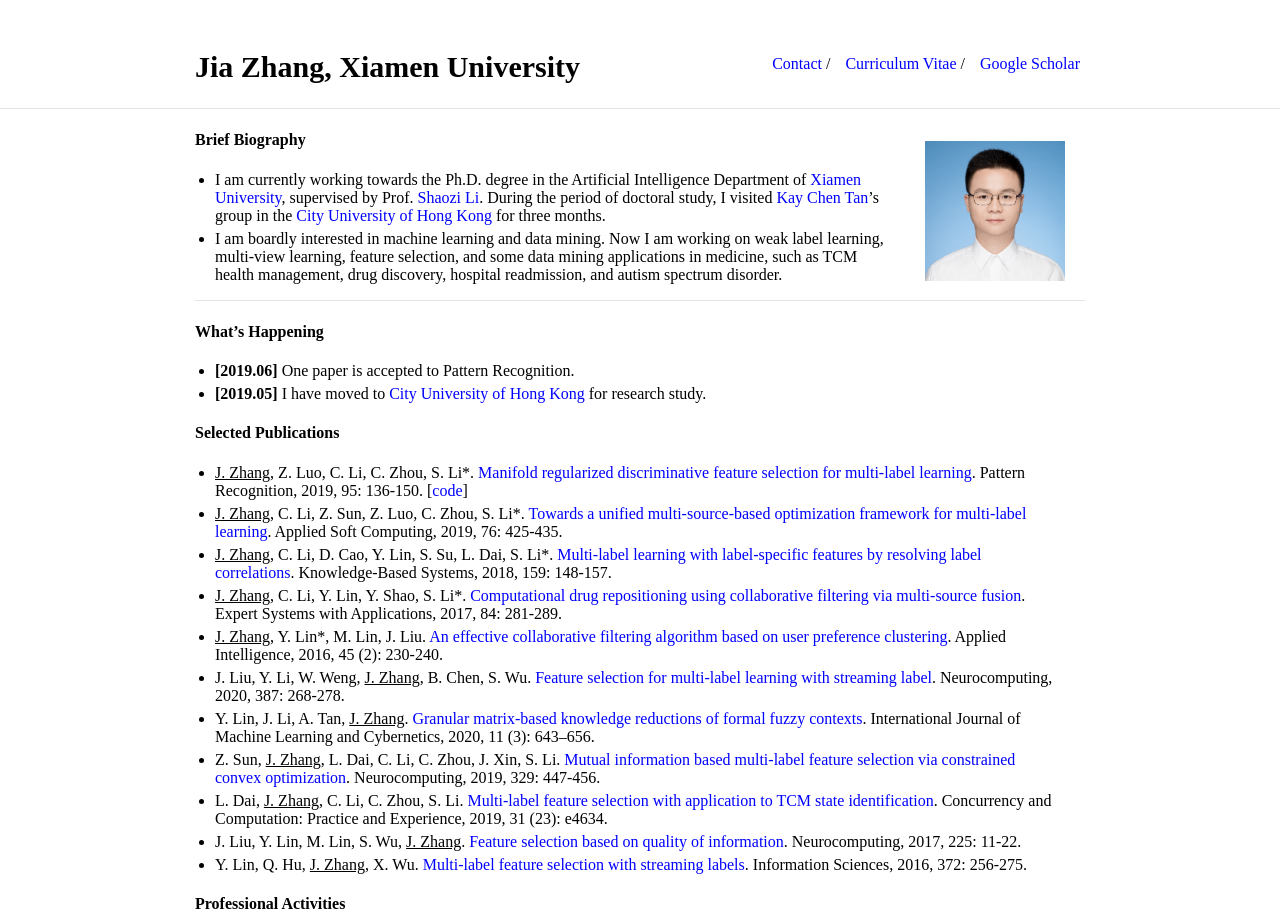
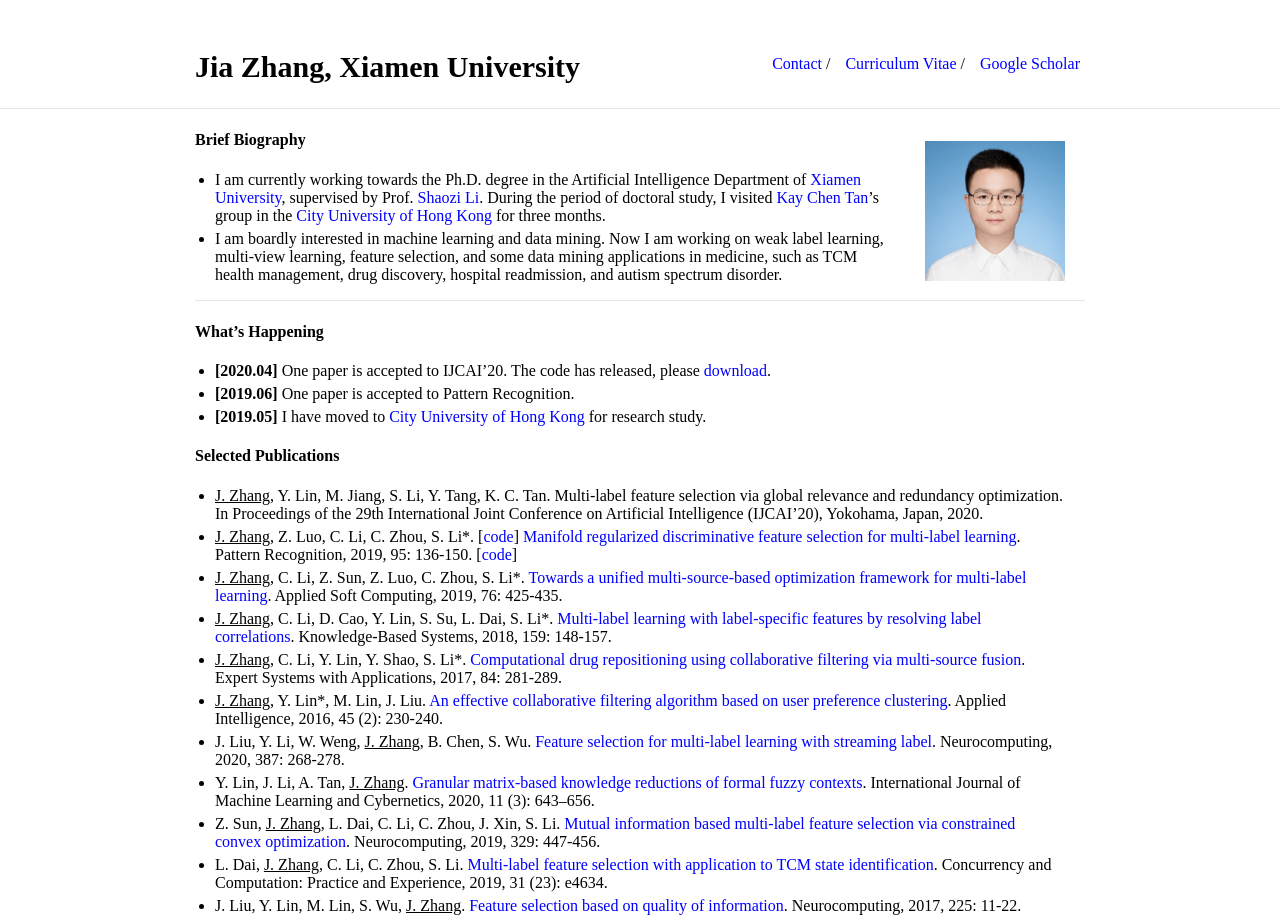
Before and after one commit to jiazhang-ml/jiazhang-ml.github.io, a Jekyll site: the page built from index.md, in a window 1280 px wide. Shown: the top 920 px of the page. Built offline with Jekyll 4.4.1, drawn with Linux system fonts in a browser that asks for light colours.

Commit message:
Update index.md

```diff
--- a/index.md
+++ b/index.md
@@ -13,12 +13,14 @@ layout: default
 
 #### What's Happening
 
+* **[2020.04]** One paper is accepted to IJCAI'20. The code has released, please [download](GRRO-master.zip).
 * **[2019.06]** One paper is accepted to Pattern Recognition.
 * **[2019.05]** I have moved to [City University of Hong Kong](https://www.cityu.edu.hk/) for research study.
 
 #### Selected Publications
 
-* <u>J. Zhang</u>, Z. Luo, C. Li, C. Zhou, S. Li\*.
+* <u>J. Zhang</u>, Y. Lin, M. Jiang, S. Li, Y. Tang, K. C. Tan. Multi-label feature selection via global relevance and redundancy optimization. In Proceedings of the 29th International Joint Conference on Artificial Intelligence (IJCAI’20), Yokohama, Japan, 2020.
+* <u>J. Zhang</u>, Z. Luo, C. Li, C. Zhou, S. Li\*. [[code](GRRO-master.zip)]
 [Manifold regularized discriminative feature selection for multi-label learning](https://www.sciencedirect.com/science/article/abs/pii/S0031320319302341). Pattern Recognition, 2019, 95: 136-150. [[code](MDFS-master.zip)]
 * <u>J. Zhang</u>, C. Li, Z. Sun, Z. Luo, C. Zhou, S. Li\*. [Towards a unified multi-source-based optimization framework for multi-label learning](https://www.sciencedirect.com/science/article/abs/pii/S1568494618307051). Applied Soft Computing, 2019, 76: 425-435.
 * <u>J. Zhang</u>, C. Li, D. Cao, Y. Lin, S. Su, L. Dai, S. Li\*. [Multi-label learning with label-specific features by resolving label correlations](https://www.sciencedirect.com/science/article/abs/pii/S0950705118303472). Knowledge-Based Systems, 2018, 159: 148-157.
```
